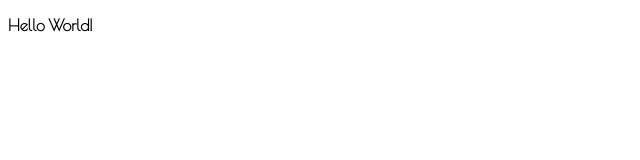
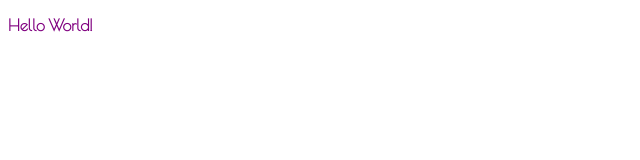
Before and after one commit to hannadarroll/hannadarroll.github.io, a plain HTML site: page index.html in a window 1280 px wide. Shown: the full height of the page, 0-640 px from the left. Drawn offline with nearby package versions, Linux system fonts and the light colour scheme.

Commit message:
Update main.css

```diff
--- a/main.css
+++ b/main.css
@@ -1,2 +1,4 @@
 .hi{
-font-family: 'Poiret One', cursive;}
+font-family: 'Poiret One', cursive;
+color: purple;
+}
```
